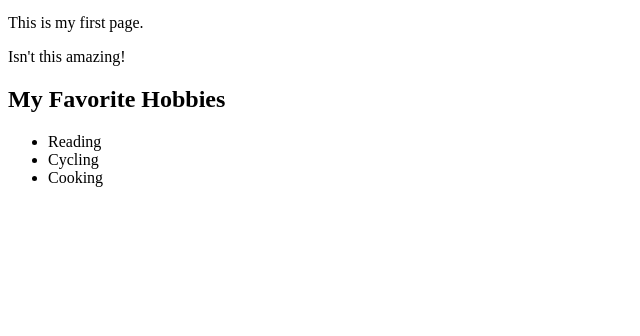
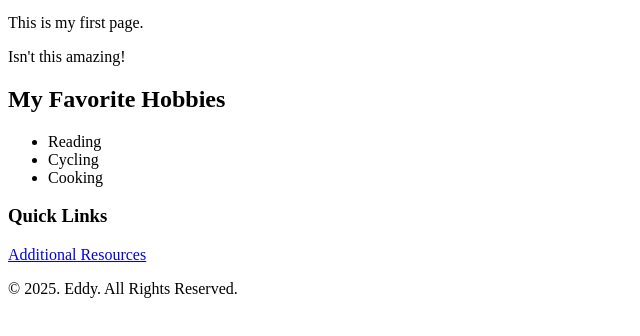
Before and after one commit to lugaye/july-2025-cohort-week-1, a plain HTML site: page index.html in a window 1280 px wide. Shown: the part 100-436 px from the top of the page, without its empty margins (0-640 px from the left). Drawn offline with Linux system fonts and the light colour scheme.

Commit message:
Update index.html

```diff
--- a/index.html
+++ b/index.html
@@ -29,6 +29,14 @@
                         <li>Cooking</li>
                     </ul>
                 </section>
+                <aside>
+                    <h3>Quick Links</h3>
+                    <a href="#">Additional Resources</a>
+                </aside>
             </main>
+            <!-- footer -->
+            <footer>
+                <p>&copy; 2025. Eddy. All Rights Reserved.</p>
+            </footer>
         </body>
     </html>
```
